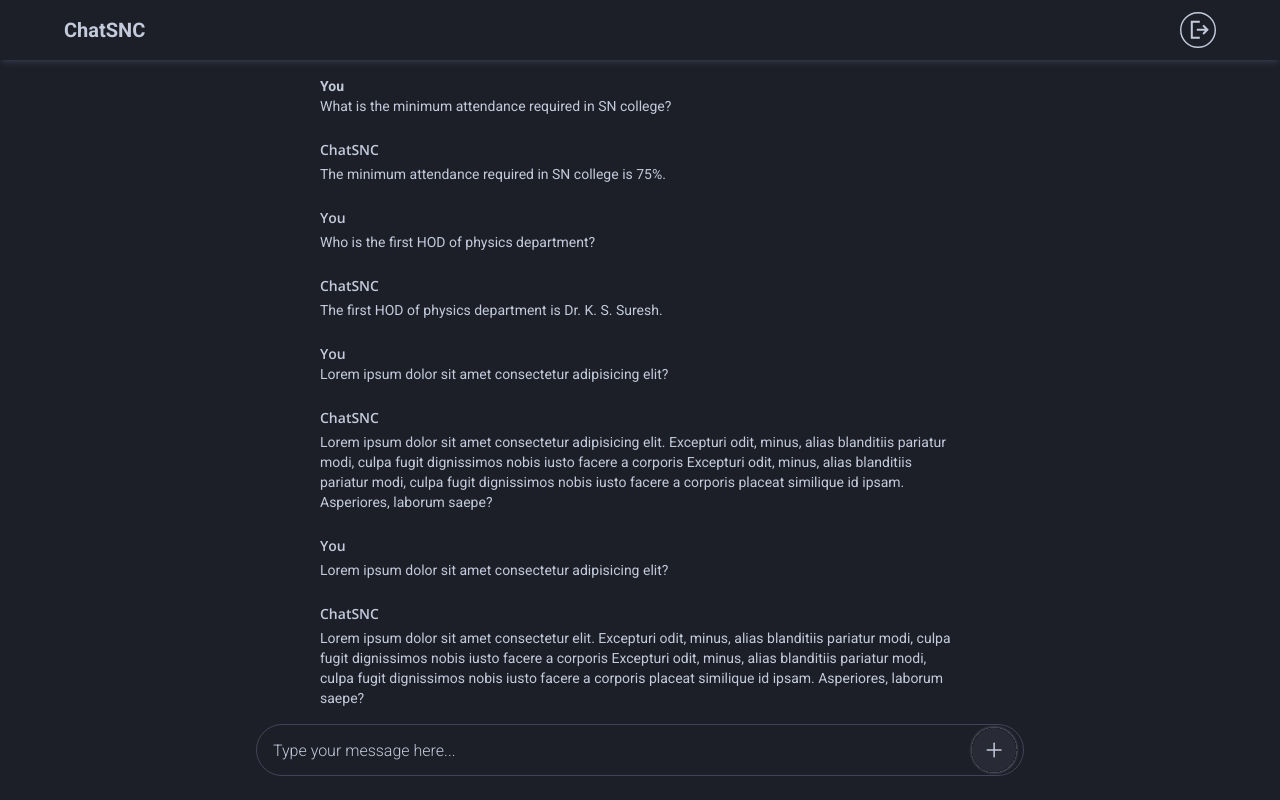
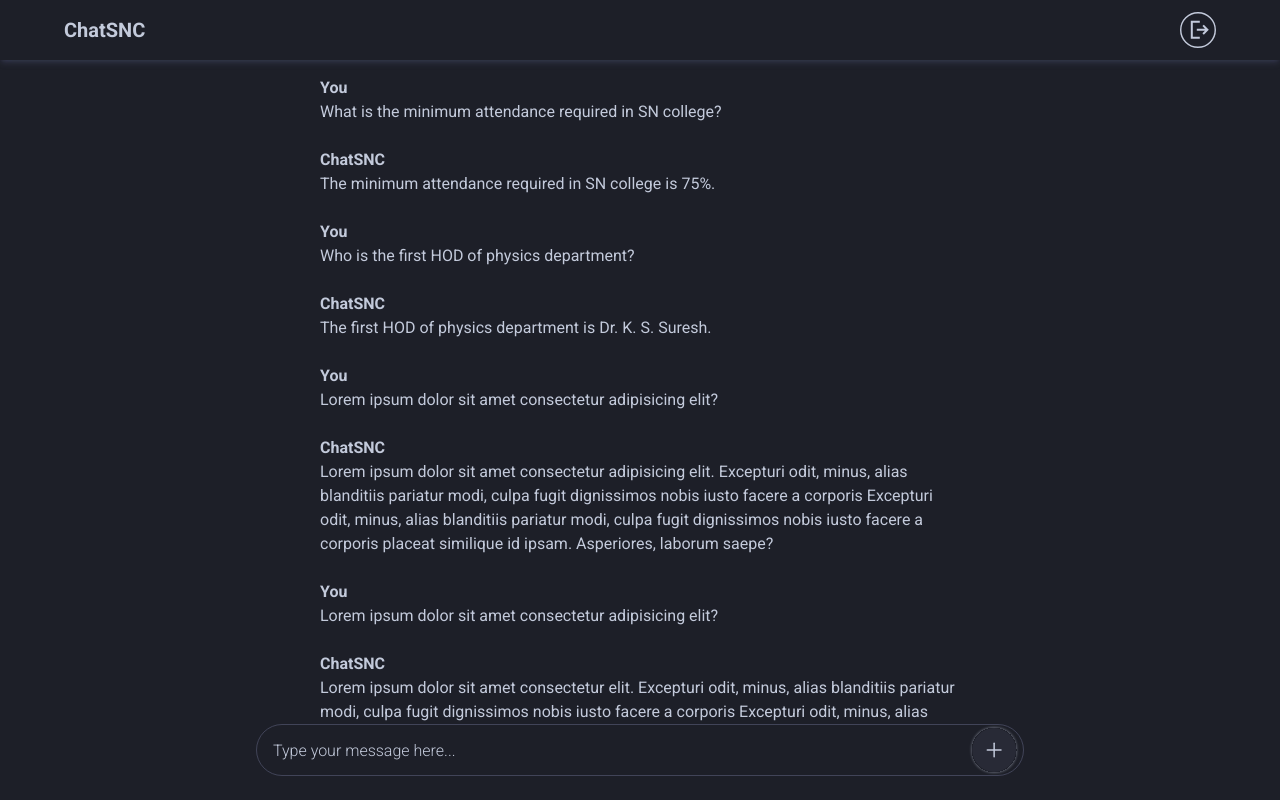
Before and after one commit to akshai-krishna-s/chatsnc, a Vue app in the folder frontend/: page / in a window 1280 px wide. Built offline with nearby package versions, Linux system fonts and the light colour scheme; no server answers; sample sign-in values are in the browser's storage.

Commit message:
Update ChatSNC.vue with font changes

```diff
--- a/frontend/src/views/ChatSNC.vue
+++ b/frontend/src/views/ChatSNC.vue
@@ -11,50 +11,50 @@
         <div class="h-full w-full overflow-y-auto">
           <div class="flex flex-col gap-6 md:w-3/6 md:mx-auto px-4 py-4 md:px-0">
             <div class="flex flex-col">
-              <p class="font-semibold md:text-sm">You</p>
-              <p class="md:text-sm font-normal">What is the minimum attendance required in SN college?</p>
+              <p class="font-semibold">You</p>
+              <p class="">What is the minimum attendance required in SN college?</p>
             </div>
-            <div class="flex flex-col gap-1">
-              <p class="font-semibold font-open md:text-sm">ChatSNC</p>
-              <p class="md:text-sm">The minimum attendance required in SN college is 75%.</p>
+            <div class="flex flex-col">
+              <p class="font-semibold">ChatSNC</p>
+              <p class="">The minimum attendance required in SN college is 75%.</p>
             </div>
-            <div class="flex flex-col gap-1">
-              <p class="font-semibold font-open md:text-sm">You</p>
-              <p class="md:text-sm">Who is the first HOD of physics department?</p>
+            <div class="flex flex-col">
+              <p class="font-semibold">You</p>
+              <p class="">Who is the first HOD of physics department?</p>
             </div>
-            <div class="flex flex-col gap-1">
-              <p class="font-semibold font-open md:text-sm">ChatSNC</p>
-              <p class="md:text-sm">The first HOD of physics department is Dr. K. S. Suresh.</p>
+            <div class="flex flex-col">
+              <p class="font-semibold">ChatSNC</p>
+              <p class="">The first HOD of physics department is Dr. K. S. Suresh.</p>
             </div>
             <div>
-              <p class="font-semibold font-open md:text-sm">You</p>
-              <p class="md:text-sm">Lorem ipsum dolor sit amet consectetur adipisicing elit?</p>
+              <p class="font-semibold">You</p>
+              <p class="">Lorem ipsum dolor sit amet consectetur adipisicing elit?</p>
             </div>
-            <div class="flex flex-col gap-1">
-              <p class="font-semibold font-open md:text-sm">ChatSNC</p>
-              <p class="md:text-sm">
+            <div class="flex flex-col">
+              <p class="font-semibold">ChatSNC</p>
+              <p class="">
                 Lorem ipsum dolor sit amet consectetur adipisicing elit. Excepturi odit, minus, alias blanditiis pariatur modi, culpa fugit dignissimos nobis iusto facere a corporis Excepturi odit,
                 minus, alias blanditiis pariatur modi, culpa fugit dignissimos nobis iusto facere a corporis placeat similique id ipsam. Asperiores, laborum saepe?
               </p>
             </div>
-            <div class="flex flex-col gap-1">
-              <p class="font-semibold font-open md:text-sm">You</p>
-              <p class="md:text-sm">Lorem ipsum dolor sit amet consectetur adipisicing elit?</p>
+            <div class="flex flex-col">
+              <p class="font-semibold">You</p>
+              <p class="">Lorem ipsum dolor sit amet consectetur adipisicing elit?</p>
             </div>
-            <div class="flex flex-col gap-1">
-              <p class="font-semibold font-open md:text-sm">ChatSNC</p>
-              <p class="md:text-sm">
+            <div class="flex flex-col">
+              <p class="font-semibold">ChatSNC</p>
+              <p class="">
                 Lorem ipsum dolor sit amet consectetur elit. Excepturi odit, minus, alias blanditiis pariatur modi, culpa fugit dignissimos nobis iusto facere a corporis Excepturi odit, minus, alias
                 blanditiis pariatur modi, culpa fugit dignissimos nobis iusto facere a corporis placeat similique id ipsam. Asperiores, laborum saepe?
               </p>
             </div>
-            <div class="flex flex-col gap-1">
-              <p class="font-semibold font-open md:text-sm">You</p>
-              <p class="md:text-sm">Lorem ipsum dolor sit amet consectetur adipisicing elit?</p>
+            <div class="flex flex-col">
+              <p class="font-semibold">You</p>
+              <p class="">Lorem ipsum dolor sit amet consectetur adipisicing elit?</p>
             </div>
-            <div class="flex flex-col gap-1">
-              <p class="font-semibold font-open md:text-sm">ChatSNC</p>
-              <p class="md:text-sm">
+            <div class="flex flex-col">
+              <p class="font-semibold">ChatSNC</p>
+              <p class="">
                 Lorem ipsum dolor sit amet consectetur adipisicing elit. Excepturi odit, minus, alias blanditiis pariatur modi, culpa fugit dignissimos nobis iusto facere a corporis Excepturi odit,
                 minus, alias blanditiis pariatur modi, culpa fugit dignissimos nobis iusto facere a corporis placeat similique id ipsam. Asperiores, laborum saepe?
               </p>
```
